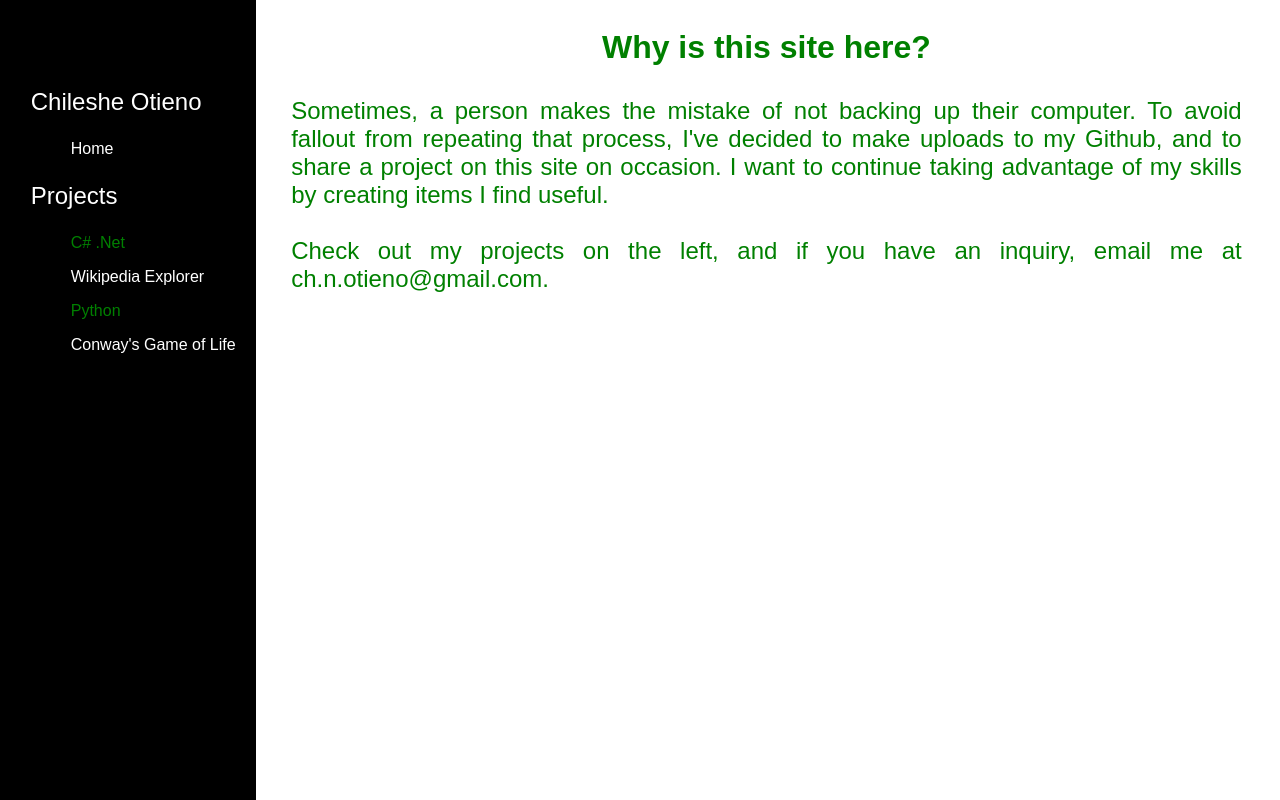
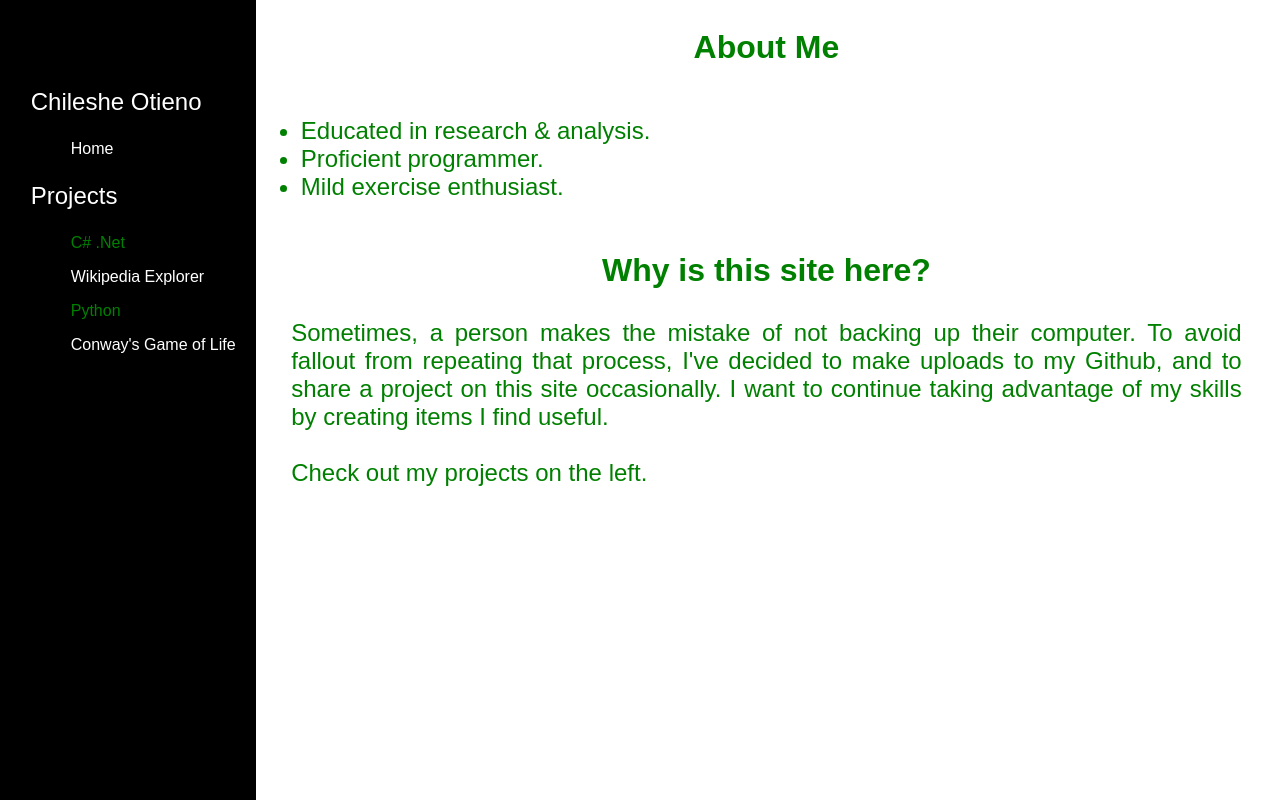
Before and after one commit to caseyot6/caseyot6.github.io, a plain HTML site: page index.html in a window 1280 px wide. Drawn offline with Linux system fonts and the light colour scheme.

Commit message:
Home page update
Home page update

```diff
--- a/index.html
+++ b/index.html
@@ -33,15 +33,25 @@
 
 <div id = "Main">
 
+    <h1 id = "pagetitle"> About Me</h1>
+
+    <ul id = "aboutlist">
+        <li> Educated in research & analysis. </li>
+        <li> Proficient programmer. </li>
+        <li> Mild exercise enthusiast. </li>
+
+    </ul>
+
+
 
     <h1 id = "pagetitle"> Why is this site here? </h1>
 
     <p id ="bio"> Sometimes, a person makes the mistake of not backing up their computer.
          To avoid fallout from repeating that process, I've decided to make uploads to my Github, and to share
-         a project on this site on occasion. I want to continue taking advantage of my skills
+         a project on this site occasionally. I want to continue taking advantage of my skills
          by creating items I find useful.
 
-        <br><br>Check out my projects on the left, and if you have an inquiry, email me at ch.n.otieno@gmail.com.
+        <br><br>Check out my projects on the left.
     </p>
 
 
--- a/styles.css
+++ b/styles.css
@@ -94,6 +94,14 @@
 
 }
 
+#Main #aboutlist
+{
+    font-size:1.5em;
+    margin-top: 5%;
+    margin-bottom:5%;
+
+}
+
 #Main #pagetitle
 {
     text-align: center;
```
